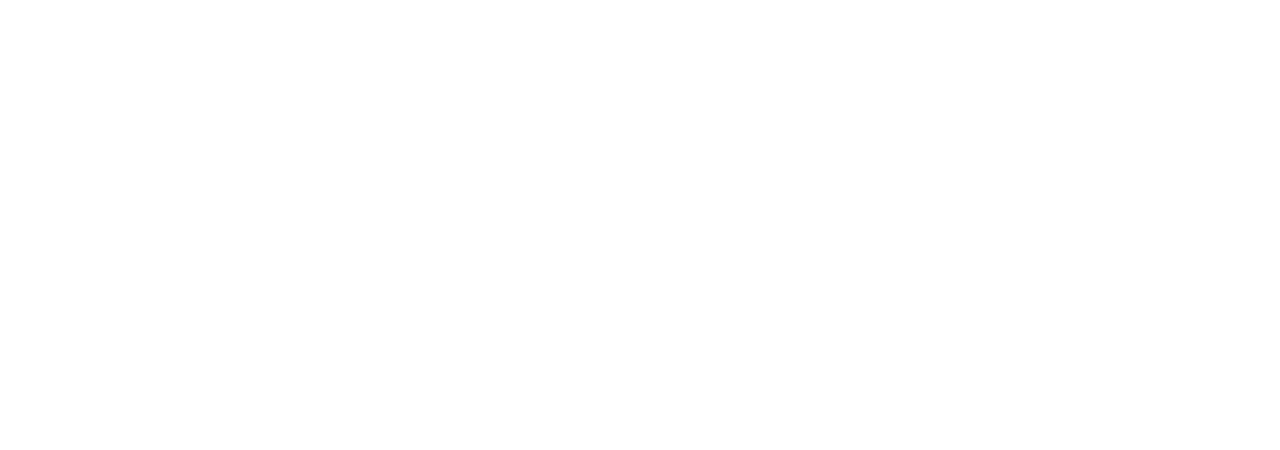
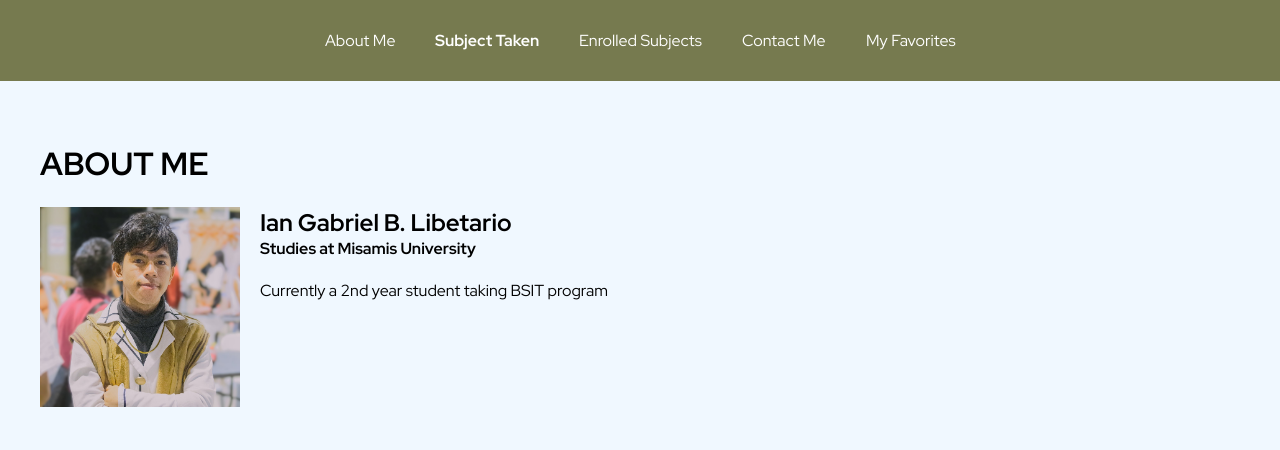
Before and after one commit to bruuian/bruuian.github.io, a plain HTML site: page subjects.html in a window 1280 px wide. Drawn offline with Linux system fonts and the light colour scheme.

Commit message:
about almost done ig
red hat display font import and etc.

```diff
--- a/subjects.html
+++ b/subjects.html
@@ -0,0 +1,137 @@
+<!DOCTYPE html>
+<html lang="en">
+
+<head>
+    <meta charset="UTF-8">
+    <meta name="viewport" content="width=device-width, initial-scale=1.0">
+    <title>My Personal Website</title>
+    <link rel="preconnect" href="https://fonts.googleapis.com">
+<link rel="preconnect" href="https://fonts.gstatic.com" crossorigin>
+<link href="https://fonts.googleapis.com/css2?family=League+Spartan:wght@100..900&family=Red+Hat+Display:ital,wght@0,300..900;1,300..900&display=swap" rel="stylesheet">
+    <style>
+        body {
+            font-family: "Red Hat Display", serif;
+            margin: 0;
+            padding: 0;
+            background-color: #f0f8ff;
+        }
+
+        .navbar {
+            display: flex;
+            justify-content: center;
+            background-color: #767a4f;
+            padding: 1em;
+        }
+
+        .navbar a {
+            color: white;
+            padding: 14px 20px;
+            text-decoration: none;
+            text-align: center;
+        }
+
+        .content {
+            padding: 40px;
+            text-align: left;
+        }
+
+        .hvr-float {
+            display: inline-block;
+            vertical-align: middle;
+            -webkit-transform: perspective(1px) translateZ(0);
+            transform: perspective(1px) translateZ(0);
+            box-shadow: 0 0 1px rgba(0, 0, 0, 0);
+            -webkit-transition-duration: 0.3s;
+            transition-duration: 0.3s;
+            -webkit-transition-property: transform;
+            transition-property: transform;
+            -webkit-transition-timing-function: ease-out;
+            transition-timing-function: ease-out;
+        }
+
+        .hvr-float:hover,
+        .hvr-float:focus,
+        .hvr-float:active {
+            -webkit-transform: translateY(-8px);
+            transform: translateY(-8px);
+        }
+
+        .hvr-shadow {
+            display: inline-block;
+            vertical-align: middle;
+            -webkit-transform: perspective(1px) translateZ(0);
+            transform: perspective(1px) translateZ(0);
+            box-shadow: 0 0 1px rgba(0, 0, 0, 0);
+            -webkit-transition-duration: 0.3s;
+            transition-duration: 0.3s;
+            -webkit-transition-property: box-shadow;
+            transition-property: box-shadow;
+        }
+
+        .hvr-shadow:hover,
+        .hvr-shadow:focus,
+        .hvr-shadow:active {
+            box-shadow: 0 10px 10px -10px rgba(0, 0, 0, 0.5);
+        }
+
+        .hvr-underline-reveal {
+            display: inline-block;
+            vertical-align: middle;
+            -webkit-transform: perspective(1px) translateZ(0);
+            transform: perspective(1px) translateZ(0);
+            box-shadow: 0 0 1px rgba(0, 0, 0, 0);
+            position: relative;
+            overflow: hidden;
+        }
+
+        .hvr-underline-reveal:before {
+            content: "";
+            position: absolute;
+            z-index: -1;
+            left: 0;
+            right: 0;
+            bottom: 0;
+            background: #d19c20;
+            height: 4px;
+            -webkit-transform: translateY(4px);
+            transform: translateY(4px);
+            -webkit-transition-property: transform;
+            transition-property: transform;
+            -webkit-transition-duration: 0.3s;
+            transition-duration: 0.3s;
+            -webkit-transition-timing-function: ease-out;
+            transition-timing-function: ease-out;
+        }
+
+        .hvr-underline-reveal:hover:before,
+        .hvr-underline-reveal:focus:before,
+        .hvr-underline-reveal:active:before {
+            -webkit-transform: translateY(0);
+            transform: translateY(0);
+        }
+    </style>
+</head>
+
+<body>
+    <div class="navbar">
+        <a class="hvr-float hvr-shadow hvr-underline-reveal" href="index.html">About Me</a>
+        <a class="hvr-float hvr-shadow hvr-underline-reveal" href="subjects.html"><b>Subject Taken</b></a>
+        <a class="hvr-float hvr-shadow hvr-underline-reveal" href="enrolled.html">Enrolled Subjects</a>
+        <a class="hvr-float hvr-shadow hvr-underline-reveal" href="contact.html">Contact Me</a>
+        <a class="hvr-float hvr-shadow hvr-underline-reveal" href="favorites.html">My Favorites</a>
+    </div>
+    <div class="content">
+        <h1>ABOUT ME</h1>
+        <div style="display: flex; align-items: flex-start;">
+            <img src="profile.jpg" alt="me" width="200px" height="200px">
+            <div style="margin-left: 20px;">
+                <h2 style="margin: 0;">Ian Gabriel B. Libetario</h2>
+                <h4 style="margin: 0;">Studies at Misamis University</h4>
+                <br />
+                <p style="margin: 0;">Currently a 2nd year student taking BSIT program</p>
+            </div>
+        </div>
+    </div>
+</body>
+
+</html>
```
Also changed, not shown: index.html (+103 -14 lines), profile.jpg (added).
